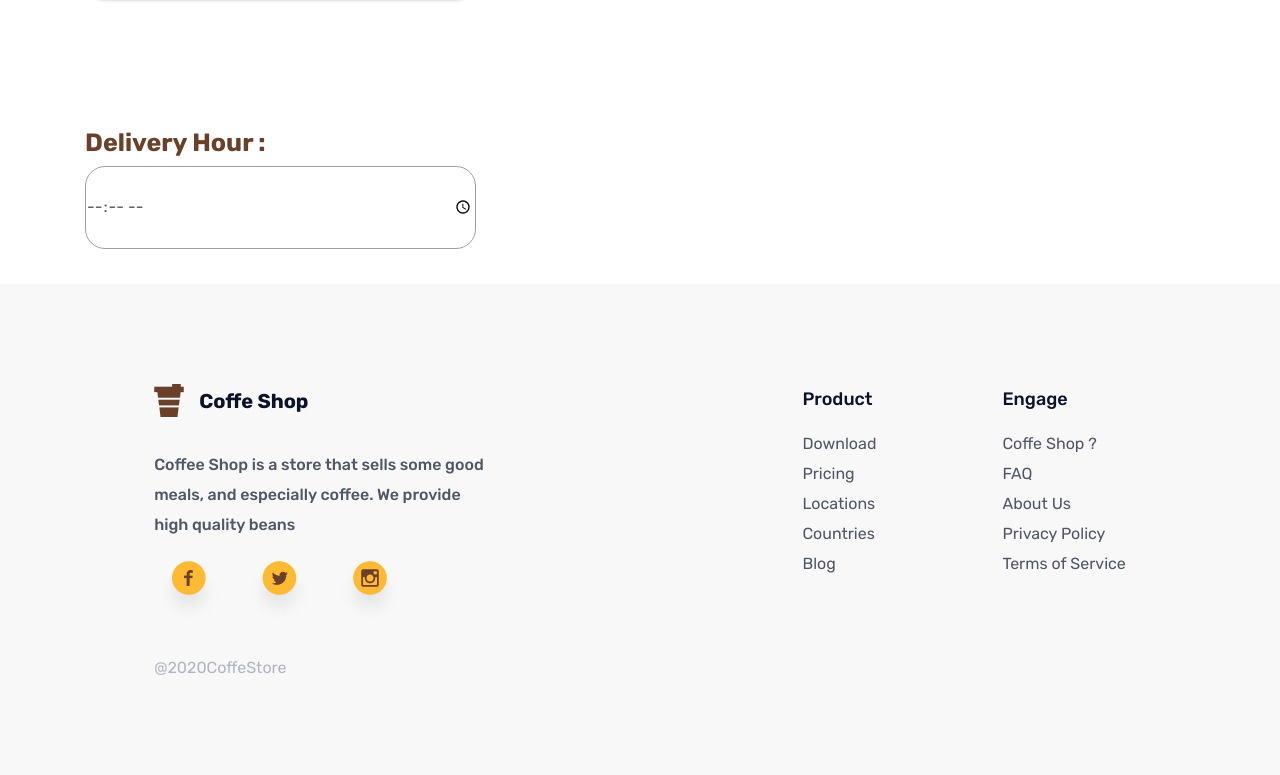
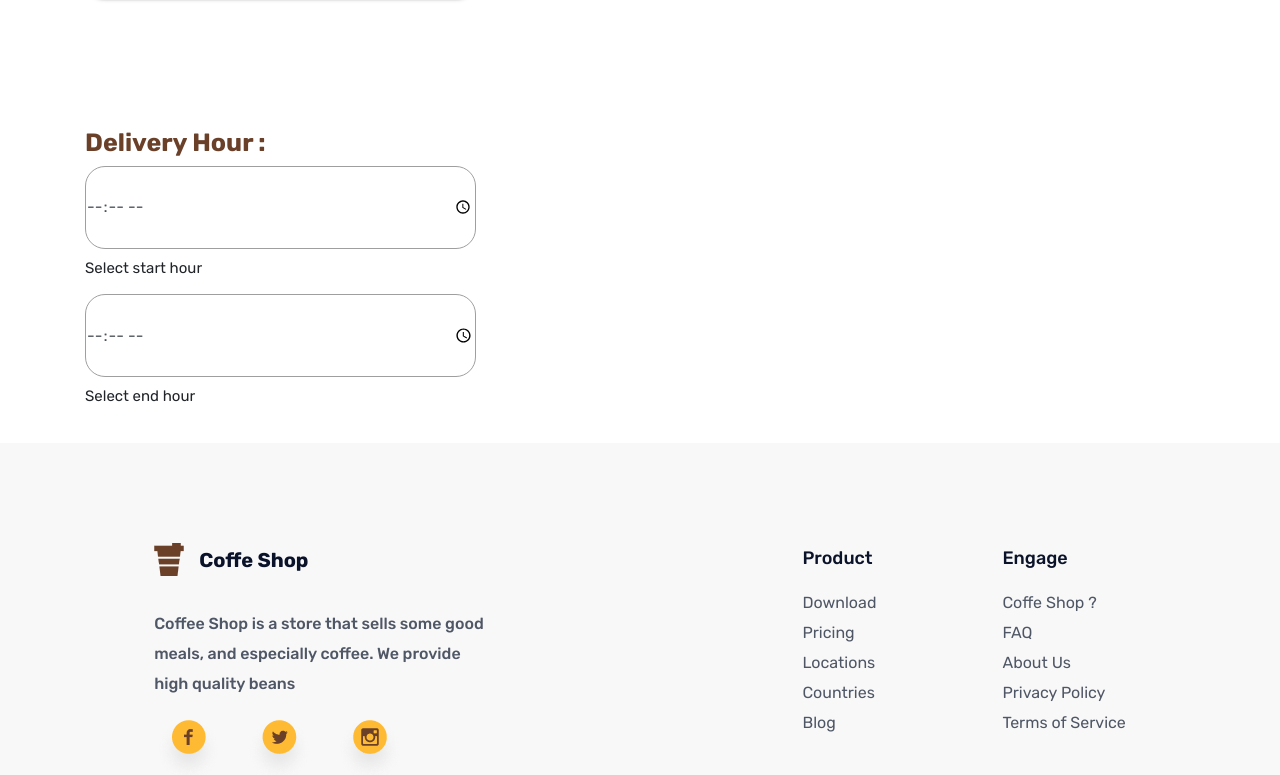
Before and after one commit to eggyatma2908/CoffeeShop-Front-End, a Vue app: page /home/new-product in a window 1280 px wide. Shown: the part 902-1677 px from the top of the page. Built offline with nearby package versions, Linux system fonts and the light colour scheme.

Commit message:
create page new product

```diff
--- a/src/components/module/NewProduct.vue
+++ b/src/components/module/NewProduct.vue
@@ -18,6 +18,12 @@
                             <form>
                                 <div class="form-group">
                                     <input type="time" class="form-control">
+                                    <span>Select start hour</span>
+                                    <!-- <input type="text" class="form-control timepicker"> -->
+                                </div>
+                                <div class="form-group">
+                                    <input type="time" class="form-control">
+                                    <span>Select end hour</span>
                                     <!-- <input type="text" class="form-control timepicker"> -->
                                 </div>
                             </form>
@@ -109,7 +115,11 @@ button.btn-choose-gallery {
     padding-top: 130px;
 }
 
-.delivery-hour .form-control {
+.delivery-hour form {
+    position: relative;
+}
+
+.delivery-hour form .form-control {
     background: #FFFFFF;
     border: 1px solid #9F9F9F;
     box-sizing: border-box;
@@ -117,4 +127,8 @@ button.btn-choose-gallery {
     width: 391px;
     height: 83px;
 }
+
+/* .delivery-hour form span {
+    position: ;
+} */
 </style>
```
